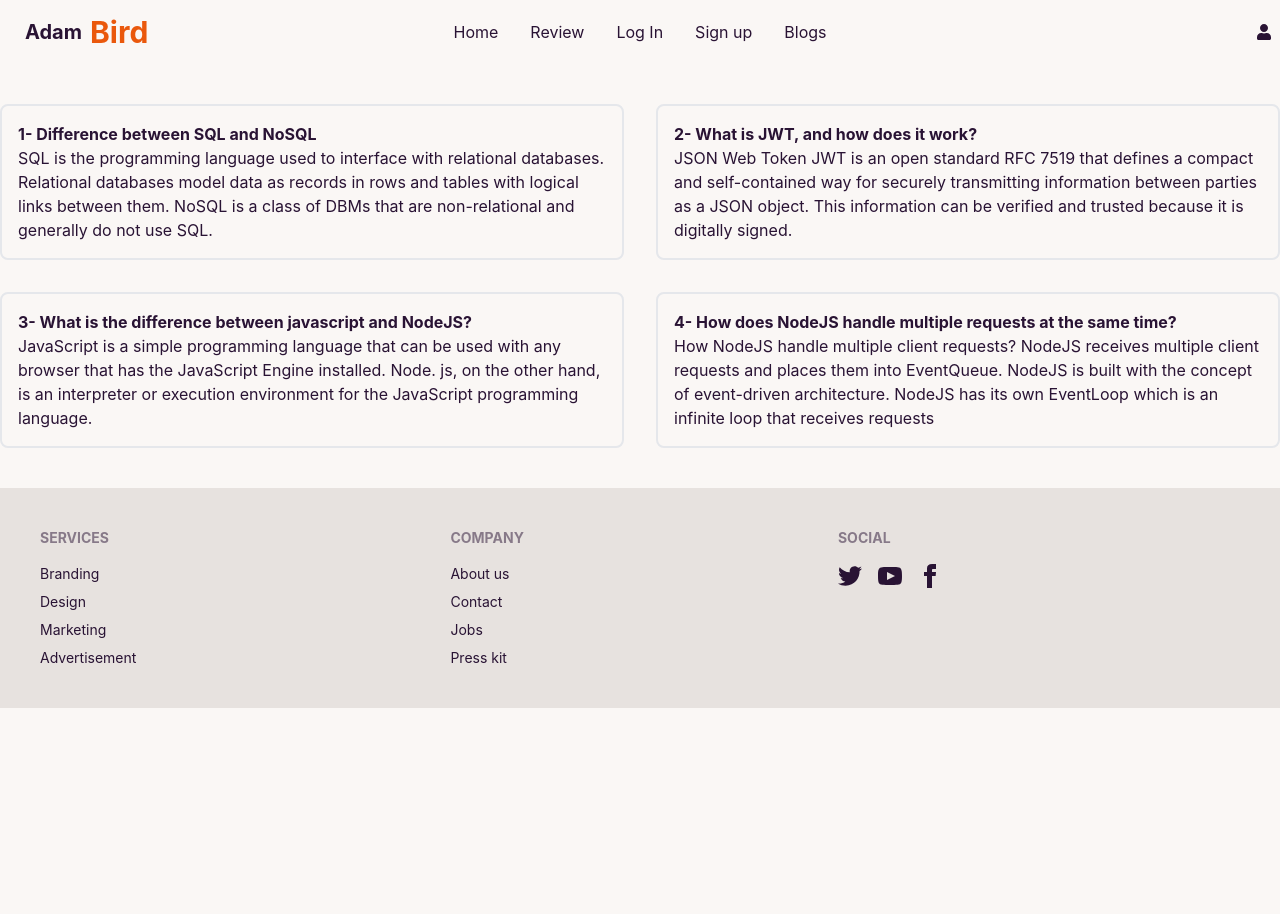
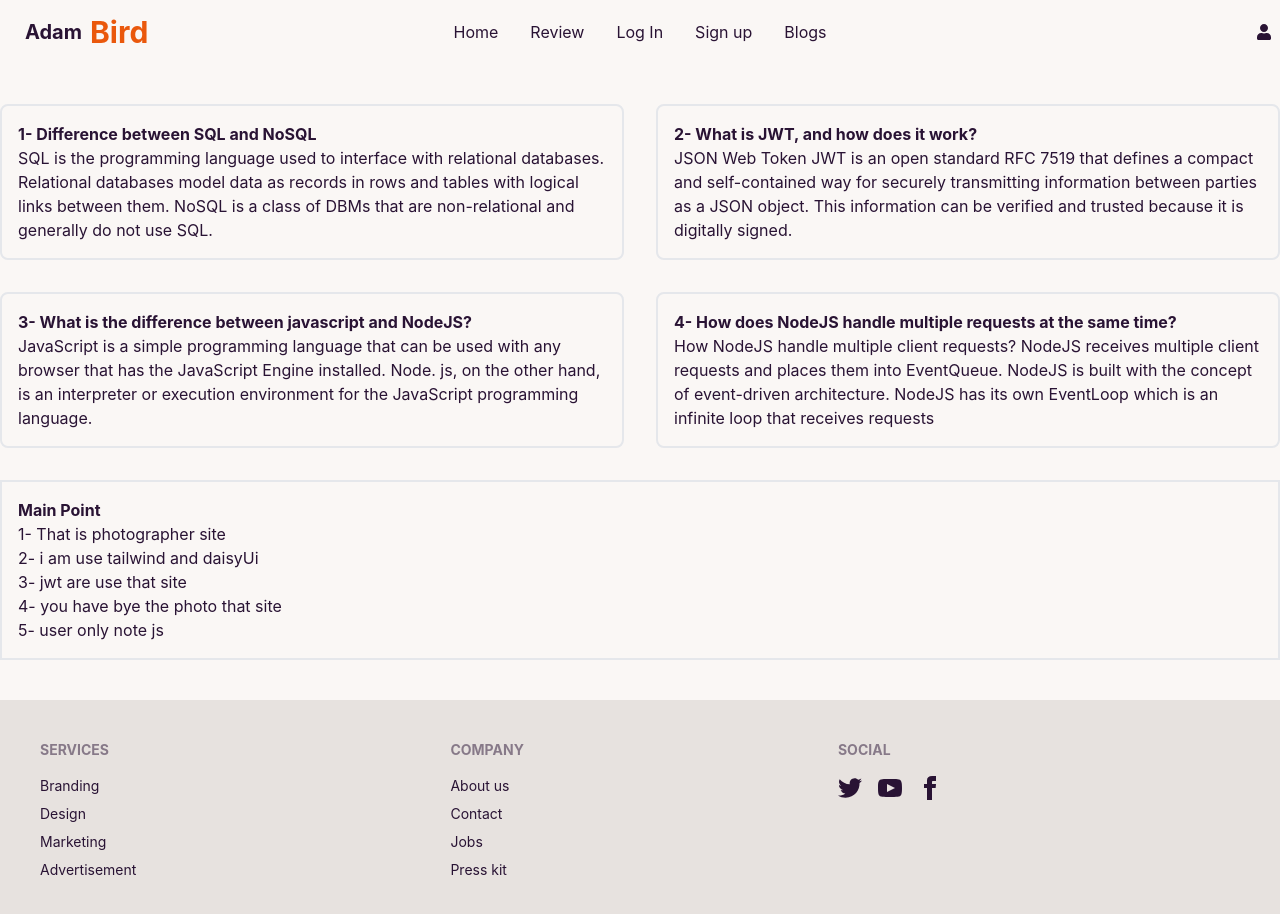
Before and after one commit to pronoybanik/photographer-client-site, a React (Create React App) app: page /blogs in a window 1280 px wide. Shown: the top 914 px of the page. Before the commit the page ends 800 px from the top, so only its background shows below. Built offline with nearby package versions, Linux system fonts and the light colour scheme; no server answers.

Commit message:
bulet point add

```diff
--- a/src/conponent/Pages/Blogs/Blogs.js
+++ b/src/conponent/Pages/Blogs/Blogs.js
@@ -2,7 +2,8 @@ import React from 'react';
 
 const Blogs = () => {
     return (
-        <div className='my-10 grid grid-cols-2 gap-8'>
+        <div className='my-10'>
+            <div className=' grid grid-cols-2 gap-8'>
                 <div className='border-2 p-4 rounded-lg'>
                     <h3 className='font-bold'>1- Difference between SQL and NoSQL</h3>
                     <p>SQL is the programming language used to interface with relational databases. Relational databases model data as records in rows and tables with logical links between them. NoSQL is a class of DBMs that are non-relational and generally do not use SQL.</p>
@@ -22,6 +23,17 @@ const Blogs = () => {
                     <p>How NodeJS handle multiple client requests? NodeJS receives multiple client requests and places them into EventQueue. NodeJS is built with the concept of event-driven architecture. NodeJS has its own EventLoop which is an infinite loop that receives requests</p>
 
                 </div>
+
+
+            </div>
+        <div className='border-2 p-4 mt-8'>
+            <h1 className='font-bold'> Main Point</h1>
+            <p>1- That is photographer site</p>
+            <p>2- i am use tailwind and daisyUi</p>
+            <p>3- jwt are use that site</p>
+            <p>4- you have bye the photo that site</p>
+            <p>5- user only note js</p>
+        </div>
         </div>
     );
 };
```
Lines whose indentation alone changed are shown as unchanged.
